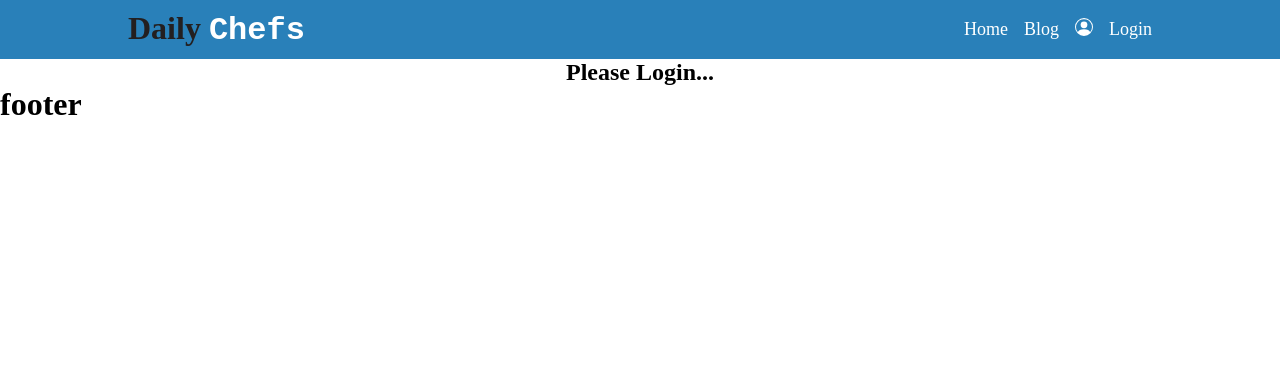
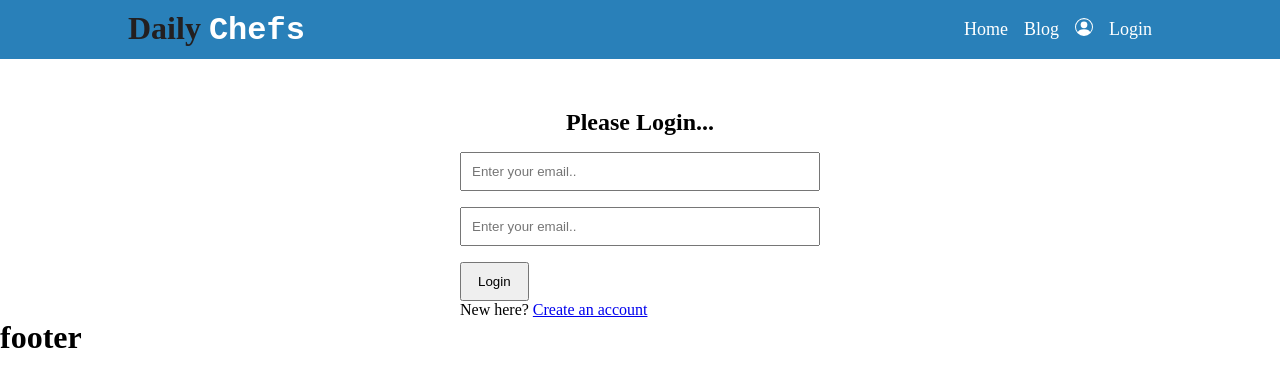
Before and after one commit to Anuwar-Hosain/daily-chefs-client-done, a React (Vite) app: page /login in a window 1280 px wide. Shown: the top 386 px of the page. Built offline with nearby package versions, Linux system fonts and the light colour scheme.

Commit message:
profile done

```diff
--- a/src/Components/Login/Login.css
+++ b/src/Components/Login/Login.css
@@ -1,3 +1,24 @@
+.login {
+  margin-top: 50px;
+}
+
 .login-title {
   text-align: center;
 }
+.login-form {
+  display: flex;
+  justify-content: center;
+  margin-top: 16px;
+}
+#email,
+#password {
+  margin-bottom: 16px;
+  padding: 10px;
+  outline: none;
+  width: 360px;
+}
+.login-btn {
+  padding: 10px 16px;
+  outline: none;
+  cursor: pointer;
+}
--- a/src/Components/Login/Login.jsx
+++ b/src/Components/Login/Login.jsx
@@ -1,11 +1,36 @@
 import React from "react";
 import "./Login.css";
+import { Link } from "react-router-dom";
 
 const Login = () => {
   return (
     <section>
-      <div className="size">
+      <div className="size login">
         <h1 className="login-title">Please Login...</h1>
+        <div className="login-form">
+          <form>
+            <input
+              type="email"
+              name="email"
+              id="email"
+              placeholder="Enter your email.."
+            />
+            <br />
+            <input
+              type="password"
+              name="password"
+              id="password"
+              placeholder="Enter your email.."
+            />
+            <br />
+            <input type="submit" value="Login" className="login-btn" />
+            <div>
+              <p>
+                New here? <Link to="/register">Create an account</Link>
+              </p>
+            </div>
+          </form>
+        </div>
       </div>
     </section>
   );
```
